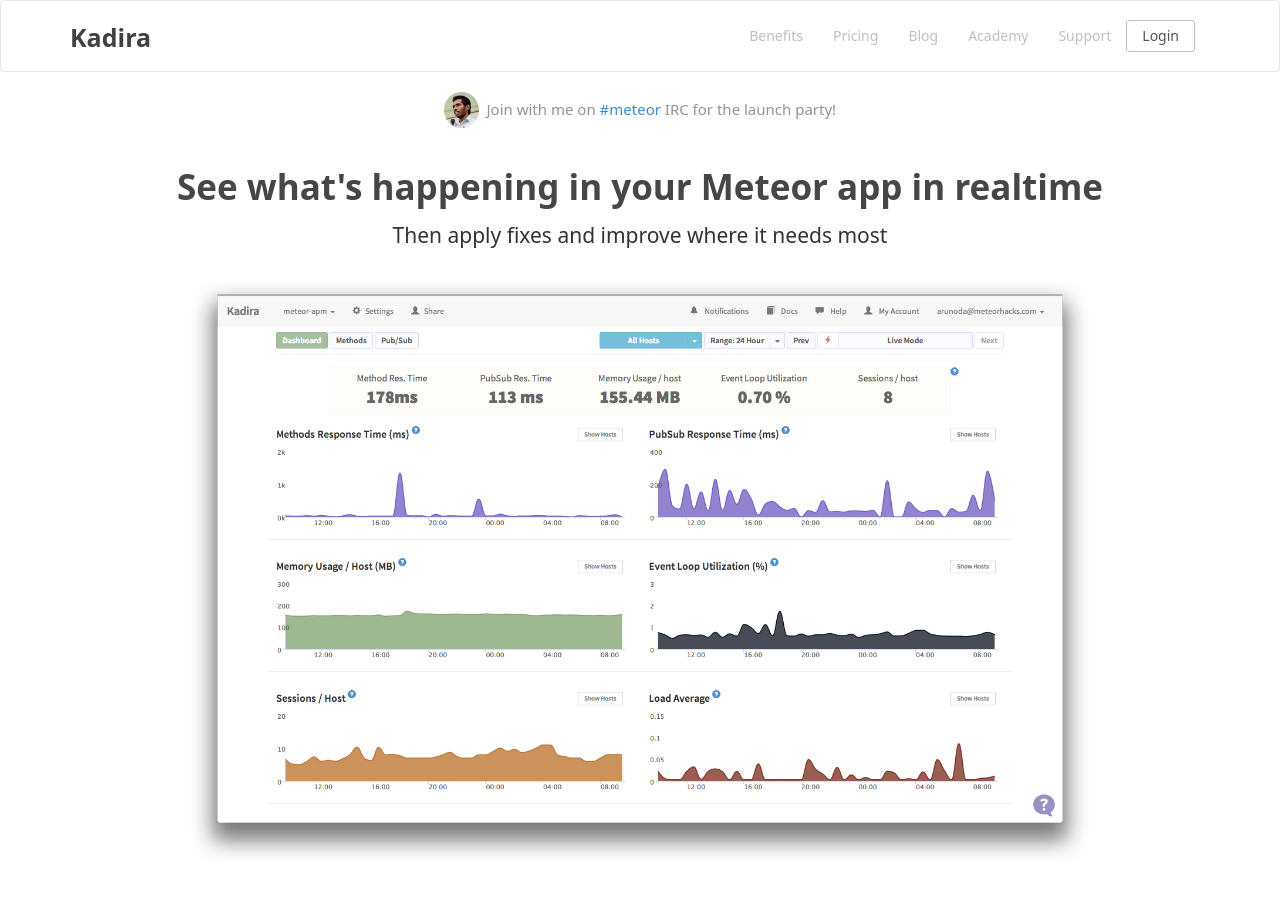
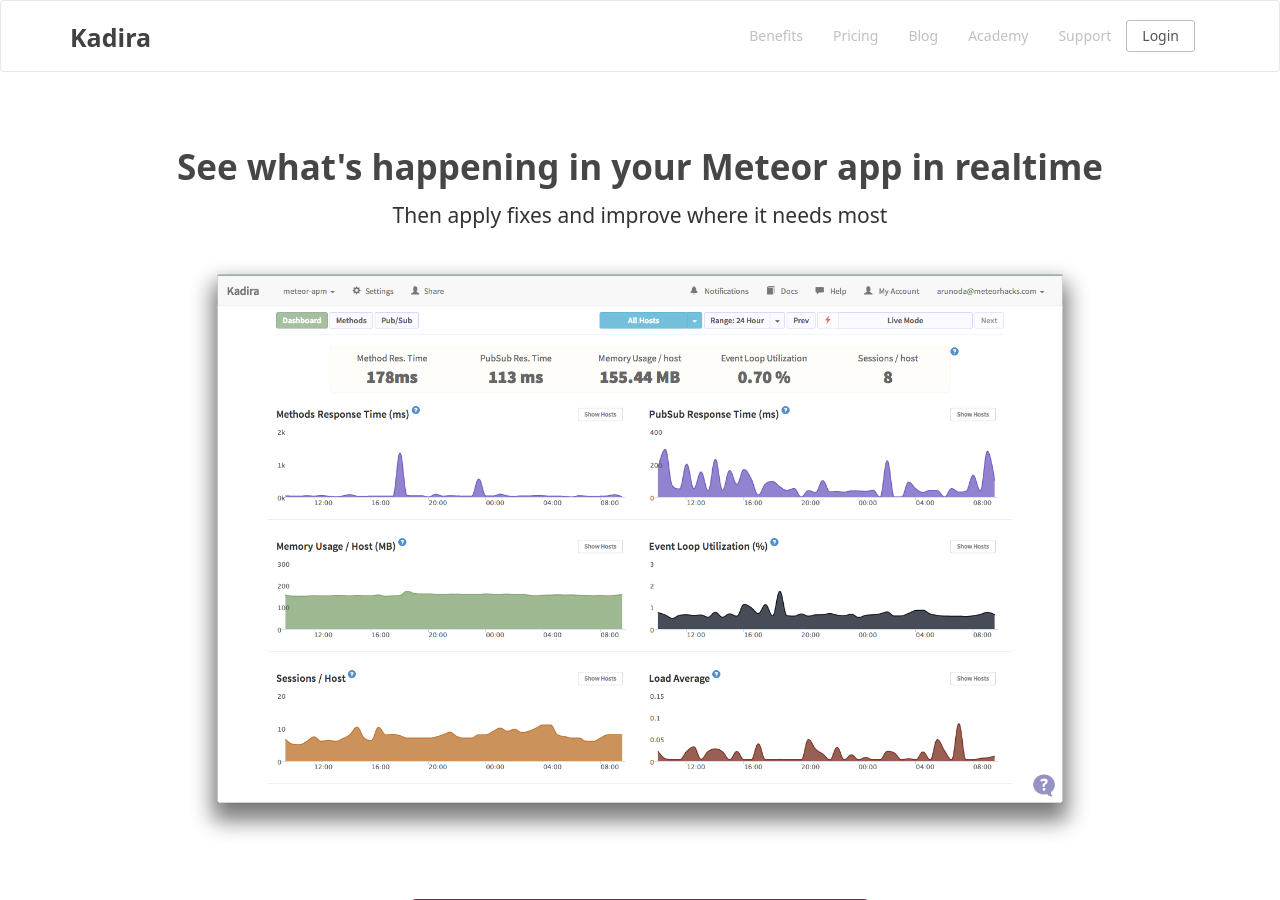
Before and after one commit to kadiraio/kadiraio.github.io, a Jekyll site: the page built from index.html, in a window 1280 px wide and 900 px high. Built offline with Jekyll 4.4.1, drawn with Linux system fonts in a browser that asks for light colours; the list of posts is cut into pages by our own code.

Commit message:
removed IRC chat.

```diff
--- a/_layouts/home.html
+++ b/_layouts/home.html
@@ -9,11 +9,6 @@
 
   {% include header.html %}
   <!-- /Header -->
-
-  <div id="irc-chat">
-    <img src="/images/faces/arunoda.jpg" onclick="location.href='https://twitter.com/arunoda'">
-    <span>Join with me on <a href="http://webchat.freenode.net/?channels=meteor">#meteor</a> IRC for the launch party!</span>
-  </div>
 
   <div id="intro">
     <div class="container">
```
